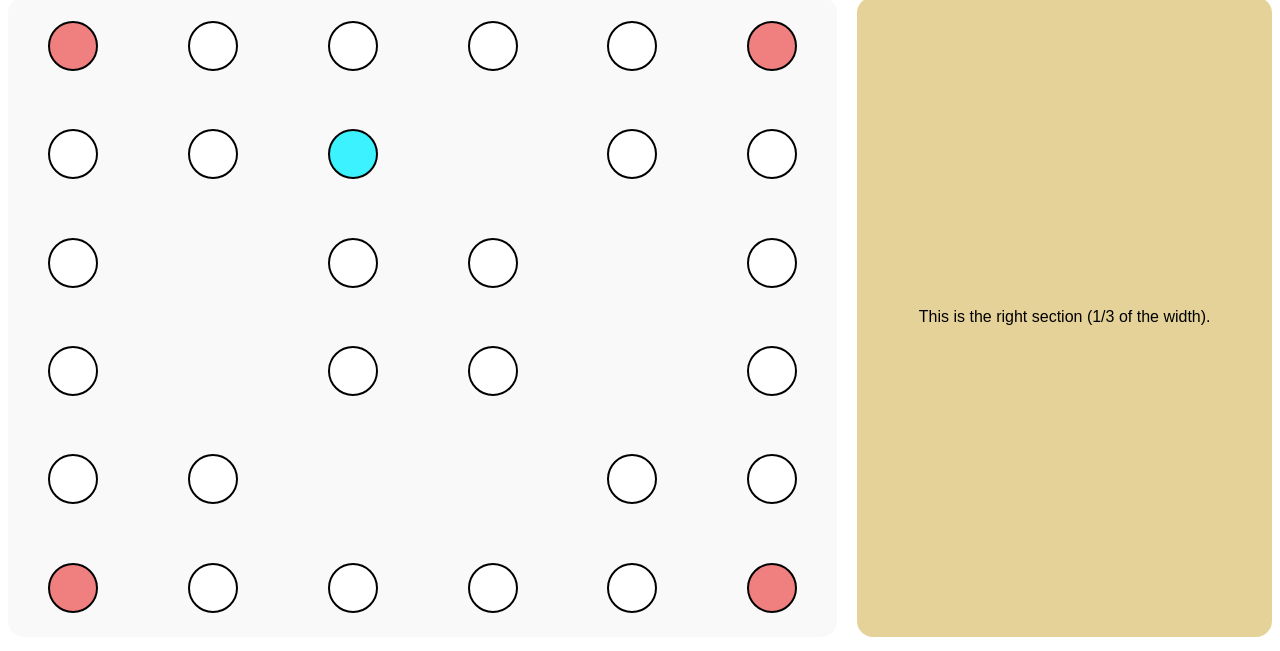
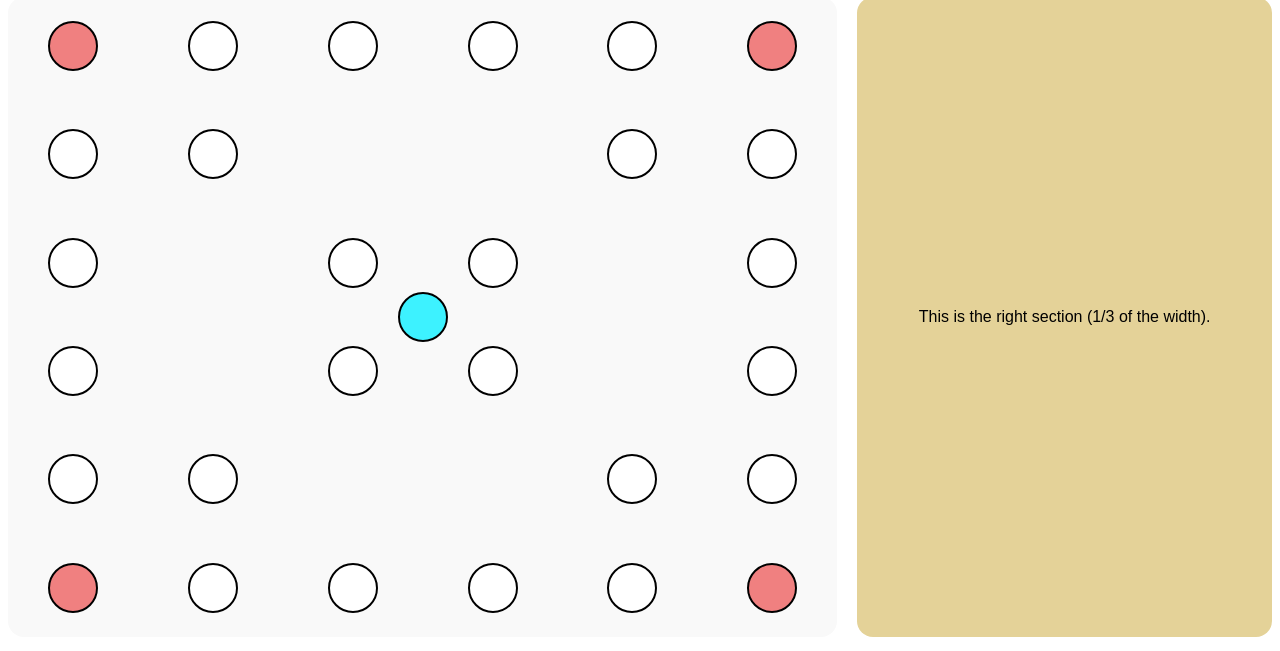
Before and after one commit to sRAMoiRAM/Yutnori, a plain HTML site: page index.html in a window 1280 px wide. Shown: the part 149-800 px from the top of the page. Drawn offline with Linux system fonts and the light colour scheme.

Commit message:
thicker border

```diff
--- a/style.css
+++ b/style.css
@@ -29,6 +29,7 @@ button {
 
 /* Left section styling */
 .left-section {
+    position: relative; /* Make this section the positioning context */
     display: grid;
     gap: 10px;
     grid-template-columns: repeat(6, 1fr); /* 6 equal columns for square layout */
@@ -36,7 +37,7 @@ button {
     align-items: center;
     justify-content: center;
     background-color: #f9f9f9; /* Light background for contrast */
-    border: 2px dimgray;
+    border: 10px dimgray;
     border-radius: 16px;
 }
 
@@ -48,7 +49,7 @@ button {
     align-items: center;
     justify-content: center;
     text-align: center;
-    border: 2px dimgray;
+    border: 10px dimgray;
     border-radius: 16px;
 }
 
@@ -73,6 +74,10 @@ button {
 
 /* Center fields styling */
 .circle-field.center {
+    position: absolute; /* Absolutely position the field */
+    top: 50%;
+    left: 50%;
+    transform: translate(-50%, -50%); /* Center the field precisely */
     background-color: rgb(61, 242, 255);
 }
 
```
